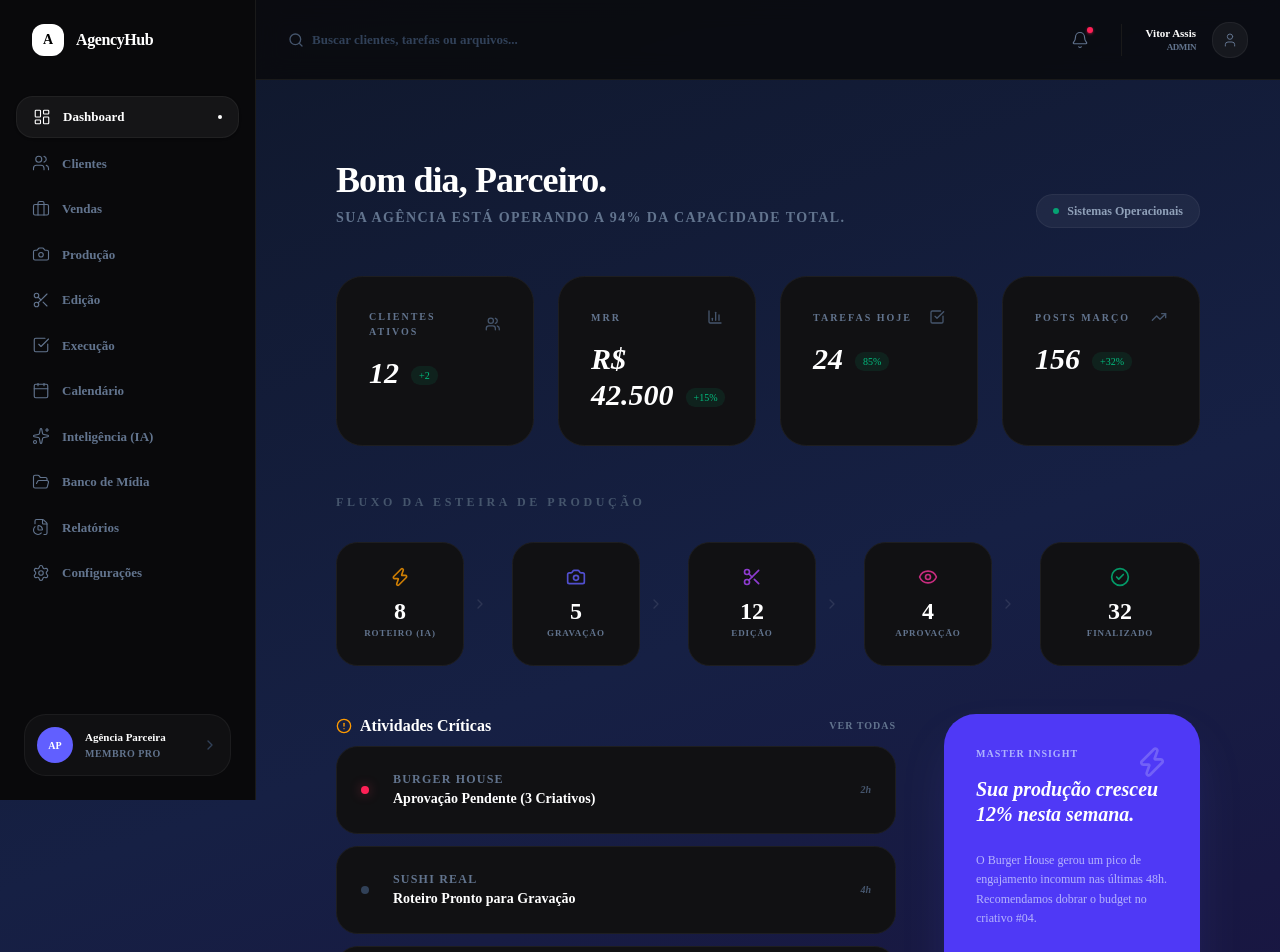
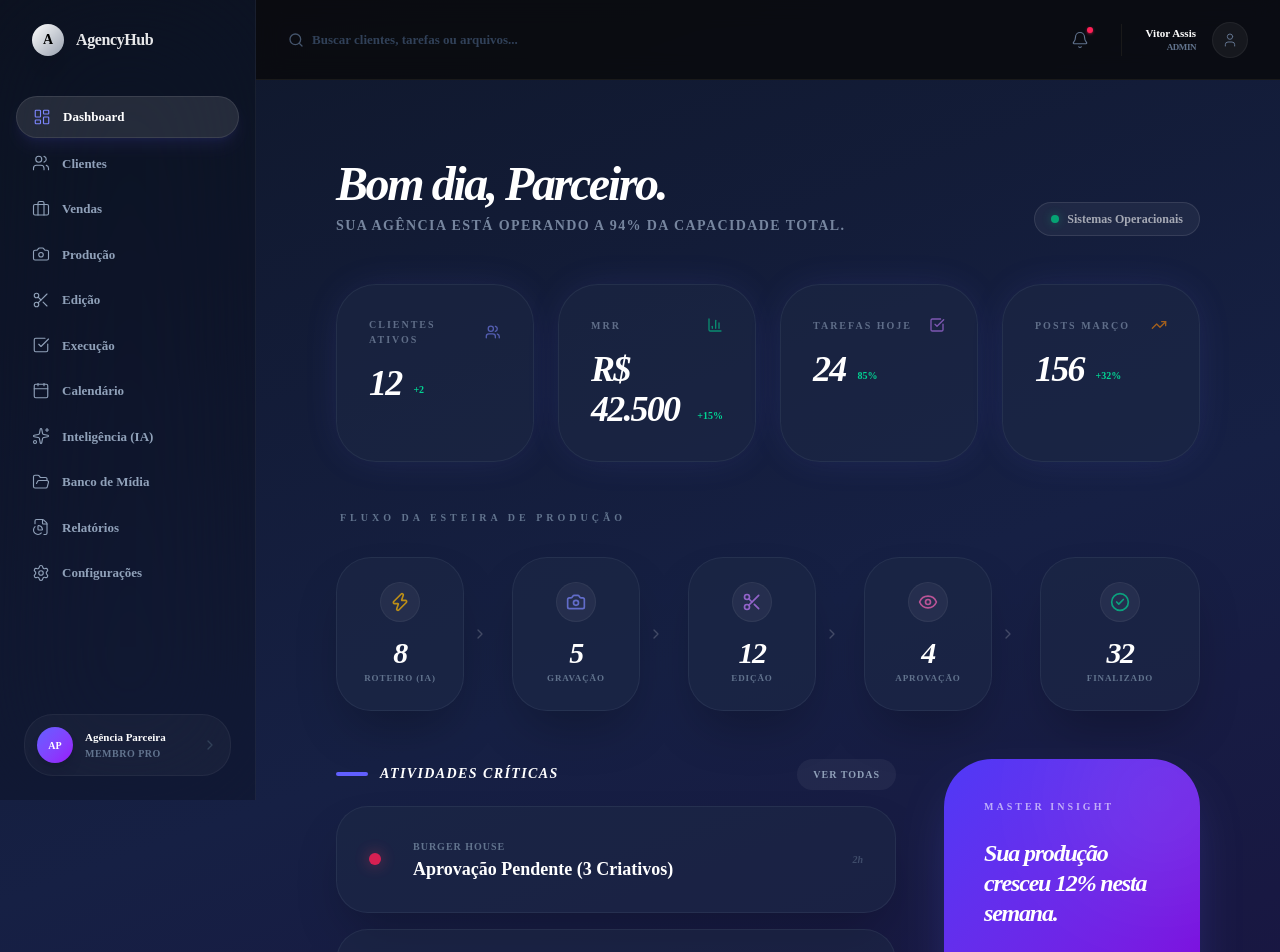
Before and after one commit to victordeassis6-creator/AGENCYHUB, a Next.js app: page / in a window 1280 px wide. Shown: the top 952 px of the page. Built offline with nearby package versions, Linux system fonts and the light colour scheme.

Commit message:
AgencyHub Visual Refinement v3.1: Luminous Dark Theme with Radial Gradients and High Transparency

```diff
--- a/app/globals.css
+++ b/app/globals.css
@@ -50,50 +50,56 @@
 
 @layer base {
   :root {
-    --background: 0 0% 3.9%;
-    --foreground: 0 0% 98%;
-    --card: 0 0% 3.9%;
-    --card-foreground: 0 0% 98%;
-    --popover: 0 0% 3.9%;
-    --popover-foreground: 0 0% 98%;
-    --primary: 0 0% 98%;
-    --primary-foreground: 0 0% 9%;
-    --secondary: 0 0% 14.9%;
-    --secondary-foreground: 0 0% 98%;
-    --muted: 0 0% 14.9%;
-    --muted-foreground: 0 0% 63.9%;
-    --accent: 0 0% 14.9%;
-    --accent-foreground: 0 0% 98%;
+    --background: 222 47% 4%;
+    --foreground: 210 40% 98%;
+    --card: 222 47% 4%;
+    --card-foreground: 210 40% 98%;
+    --popover: 222 47% 4%;
+    --popover-foreground: 210 40% 98%;
+    --primary: 210 40% 98%;
+    --primary-foreground: 222.2 47.4% 11.2%;
+    --secondary: 217.2 32.6% 17.5%;
+    --secondary-foreground: 210 40% 98%;
+    --muted: 217.2 32.6% 17.5%;
+    --muted-foreground: 215 20.2% 65.1%;
+    --accent: 217.2 32.6% 17.5%;
+    --accent-foreground: 210 40% 98%;
     --destructive: 0 62.8% 30.6%;
-    --destructive-foreground: 0 0% 98%;
-    --border: 0 0% 14.9%;
-    --input: 0 0% 14.9%;
-    --ring: 0 0% 83.1%;
-    --radius: 0.75rem;
+    --destructive-foreground: 210 40% 98%;
+    --border: 217.2 32.6% 17.5%;
+    --input: 217.2 32.6% 17.5%;
+    --ring: 212.7 26.8% 83.1%;
+    --radius: 1rem;
   }
 }
 
 @layer utilities {
   .glass {
-    @apply bg-white/[0.02] backdrop-blur-xl border border-white/[0.05] shadow-2xl;
+    @apply bg-white/[0.03] backdrop-blur-2xl border border-white/[0.06] shadow-2xl;
   }
 
   .glass-dark {
-    @apply bg-black/40 backdrop-blur-2xl border border-white/[0.03];
+    @apply bg-black/20 backdrop-blur-3xl border border-white/[0.03];
+  }
+
+  .glow-indigo {
+    @apply shadow-[0_0_40px_-10px_rgba(99,102,241,0.2)];
   }
 
   .btn-lift {
     @apply transition-all duration-300 hover:-translate-y-1 hover:shadow-xl hover:shadow-indigo-500/20 active:scale-95;
   }
-
-  .nav-active {
-    @apply bg-white/[0.03] text-indigo-400 border-white/[0.05] shadow-inner;
-  }
 }
 
 body {
-  background-color: #09090b;
-  color: #fafafa;
+  background-color: #020617;
+  background-image:
+    radial-gradient(at 0% 0%, rgba(99, 102, 241, 0.15) 0px, transparent 50%),
+    radial-gradient(at 100% 0%, rgba(139, 92, 246, 0.15) 0px, transparent 50%),
+    radial-gradient(at 100% 100%, rgba(236, 72, 153, 0.1) 0px, transparent 50%),
+    radial-gradient(at 0% 100%, rgba(59, 130, 246, 0.1) 0px, transparent 50%);
+  background-attachment: fixed;
+  color: #f8fafc;
   -webkit-font-smoothing: antialiased;
 }
 
--- a/app/page.tsx
+++ b/app/page.tsx
@@ -3,25 +3,25 @@
 import { Card, CardContent, CardHeader, CardTitle, CardDescription } from "@/components/ui/card"
 import {
   BarChart3, Users, CheckSquare,
-  ArrowUpRight, TrendingUp, Clock, AlertCircle,
+  ArrowUpRight, TrendingUp, AlertCircle,
   Camera, Scissors, Eye, CheckCircle2, ChevronRight,
-  Zap, Star, Play
+  Zap, Star
 } from "lucide-react"
 
 export default function Dashboard() {
   const stats = [
-    { label: "Clientes Ativos", value: "12", icon: Users, trend: "+2", color: "text-white" },
-    { label: "MRR", value: "R$ 42.500", icon: BarChart3, trend: "+15%", color: "text-white" },
-    { label: "Tarefas Hoje", value: "24", icon: CheckSquare, trend: "85%", color: "text-white" },
-    { label: "Posts Março", value: "156", icon: TrendingUp, trend: "+32%", color: "text-white" },
+    { label: "Clientes Ativos", value: "12", icon: Users, trend: "+2", color: "text-indigo-400" },
+    { label: "MRR", value: "R$ 42.500", icon: BarChart3, trend: "+15%", color: "text-emerald-400" },
+    { label: "Tarefas Hoje", value: "24", icon: CheckSquare, trend: "85%", color: "text-purple-400" },
+    { label: "Posts Março", value: "156", icon: TrendingUp, trend: "+32%", color: "text-orange-400" },
   ]
 
   const pipelineStages = [
-    { label: "Roteiro (IA)", count: 8, icon: Zap, color: "text-amber-500" },
-    { label: "Gravação", count: 5, icon: Camera, color: "text-indigo-500" },
-    { label: "Edição", count: 12, icon: Scissors, color: "text-purple-500" },
-    { label: "Aprovação", count: 4, icon: Eye, color: "text-pink-500" },
-    { label: "Finalizado", count: 32, icon: CheckCircle2, color: "text-emerald-500" },
+    { label: "Roteiro (IA)", count: 8, icon: Zap, color: "text-amber-400" },
+    { label: "Gravação", count: 5, icon: Camera, color: "text-indigo-400" },
+    { label: "Edição", count: 12, icon: Scissors, color: "text-purple-400" },
+    { label: "Aprovação", count: 4, icon: Eye, color: "text-pink-400" },
+    { label: "Finalizado", count: 32, icon: CheckCircle2, color: "text-emerald-400" },
   ]
 
   return (
@@ -29,44 +29,47 @@ export default function Dashboard() {
       {/* Welcome Header */}
       <div className="flex flex-col md:flex-row md:items-end justify-between gap-4">
         <div>
-          <h1 className="text-4xl font-black tracking-tight text-white mb-2">Bom dia, Parceiro.</h1>
-          <p className="text-slate-500 text-sm font-semibold uppercase tracking-widest">Sua agência está operando a 94% da capacidade total.</p>
+          <h1 className="text-5xl font-black tracking-tighter text-white mb-2 italic">Bom dia, Parceiro.</h1>
+          <p className="text-slate-400 text-sm font-semibold uppercase tracking-widest opacity-80">Sua agência está operando a 94% da capacidade total.</p>
         </div>
-        <div className="flex items-center gap-2 text-xs font-bold text-slate-400 bg-white/5 border border-white/5 px-4 py-2 rounded-xl">
-           <div className="h-1.5 w-1.5 rounded-full bg-emerald-500 animate-pulse" />
+        <div className="flex items-center gap-2 text-xs font-bold text-white/60 bg-white/5 border border-white/10 px-4 py-2 rounded-2xl backdrop-blur-md">
+           <div className="h-2 w-2 rounded-full bg-emerald-500 shadow-[0_0_10px_rgba(16,185,129,0.5)] animate-pulse" />
            Sistemas Operacionais
         </div>
       </div>
 
-      {/* Stats Grid */}
+      {/* Stats Grid - High Transparency v3.1 */}
       <div className="grid gap-6 md:grid-cols-4">
         {stats.map((stat, i) => (
-          <div key={i} className="group relative overflow-hidden p-8 rounded-3xl bg-[#111113] border border-[#1e1e20] hover:border-slate-700 transition-all duration-300">
+          <div key={i} className="group relative overflow-hidden p-8 rounded-[2.5rem] glass hover:bg-white/[0.05] transition-all duration-500 glow-indigo">
              <div className="flex items-center justify-between mb-4">
-                <span className="text-[10px] font-black uppercase tracking-[0.2em] text-slate-500">{stat.label}</span>
-                <stat.icon className="h-4 w-4 text-slate-600 group-hover:text-white transition-colors" />
+                <span className="text-[10px] font-black uppercase tracking-[0.2em] text-slate-400 opacity-60">{stat.label}</span>
+                <stat.icon className={`h-4 w-4 ${stat.color} opacity-60 group-hover:opacity-100 transition-opacity`} />
              </div>
              <div className="flex items-end gap-3">
-                <h3 className="text-3xl font-black text-white italic">{stat.value}</h3>
-                <span className="text-[10px] bg-emerald-500/10 text-emerald-500 px-2 py-0.5 rounded-md mb-1.5">{stat.trend}</span>
+                <h3 className="text-4xl font-black text-white italic tracking-tighter">{stat.value}</h3>
+                <span className="text-[10px] font-bold text-emerald-400 mb-1.5">{stat.trend}</span>
              </div>
+             <div className={`absolute bottom-0 left-0 h-1 w-full bg-gradient-to-r from-transparent via-white/10 to-transparent opacity-0 group-hover:opacity-100 transition-opacity`} />
           </div>
         ))}
       </div>
 
-      {/* 🔄 ESTEIRA FLOW (Simplified 3.0) */}
+      {/* 🔄 ESTEIRA FLOW - Luminous v3.1 */}
       <div className="space-y-6">
-        <h2 className="text-xs font-black uppercase tracking-[0.3em] text-slate-600 mb-8">Fluxo da Esteira de Produção</h2>
+        <h2 className="text-[10px] font-black uppercase tracking-[0.4em] text-slate-500 mb-8 ml-1">Fluxo da Esteira de Produção</h2>
         <div className="flex flex-wrap md:flex-nowrap gap-4 items-center">
            {pipelineStages.map((stage, i) => (
              <div key={i} className="flex-1 flex items-center group">
-                <div className="flex-1 bg-[#111113] border border-[#1e1e20] rounded-2xl p-6 text-center hover:bg-white/[0.02] transition-all cursor-pointer">
-                   <stage.icon className={`h-5 w-5 mx-auto mb-3 ${stage.color} opacity-80 group-hover:opacity-100`} />
-                   <div className="text-2xl font-black text-white leading-none mb-1">{stage.count}</div>
+                <div className="flex-1 glass rounded-3xl p-6 text-center hover:bg-white/[0.06] transition-all cursor-pointer group-hover:scale-[1.02] duration-300">
+                   <div className="h-10 w-10 mx-auto mb-4 rounded-2xl bg-white/5 flex items-center justify-center border border-white/5 group-hover:border-white/10 transition-all">
+                      <stage.icon className={`h-5 w-5 ${stage.color} opacity-70 group-hover:opacity-100`} />
+                   </div>
+                   <div className="text-3xl font-black text-white leading-none mb-1 tracking-tighter italic">{stage.count}</div>
                    <div className="text-[9px] font-bold uppercase tracking-widest text-slate-500">{stage.label}</div>
                 </div>
                 {i < pipelineStages.length - 1 && (
-                   <div className="hidden md:flex flex-col items-center px-2 opacity-10">
+                   <div className="hidden md:flex flex-col items-center px-2 opacity-20">
                       <ChevronRight className="w-4 h-4 text-white" />
                    </div>
                 )}
@@ -78,57 +81,53 @@ export default function Dashboard() {
       {/* Main Grid: Critical & Insights */}
       <div className="grid gap-12 lg:grid-cols-12 items-start">
         <div className="lg:col-span-8 space-y-6">
-           <div className="flex items-center justify-between mb-2">
-              <h3 className="text-base font-bold text-white flex items-center gap-2">
-                 <AlertCircle className="w-4 h-4 text-amber-500" /> Atividades Críticas
+           <div className="flex items-center justify-between mb-4">
+              <h3 className="text-sm font-black uppercase tracking-widest text-white flex items-center gap-3 italic">
+                 <div className="h-1 w-8 bg-indigo-500 rounded-full" /> Atividades Críticas
               </h3>
-              <button className="text-[10px] font-bold text-slate-500 hover:text-white transition-colors uppercase tracking-widest">Ver Todas</button>
+              <button className="text-[10px] font-bold text-slate-400 hover:text-white transition-colors uppercase tracking-widest bg-white/5 px-4 py-2 rounded-xl">Ver Todas</button>
            </div>
 
-           <div className="space-y-3">
+           <div className="space-y-4">
              {[
                { client: "Burger House", task: "Aprovação Pendente (3 Criativos)", time: "2h", urgent: true },
                { client: "Sushi Real", task: "Roteiro Pronto para Gravação", time: "4h", urgent: false },
-               { client: "Clínica Odonto", task: "Entrega de Relatório Mensal", time: "Hoje", urgent: false },
              ].map((activity, i) => (
-               <div key={i} className="flex items-center justify-between p-6 rounded-2xl bg-[#111113] border border-[#1e1e20] hover:bg-white/[0.02] transition-colors cursor-pointer group">
-                  <div className="flex items-center gap-6">
-                     <div className={`h-2 w-2 rounded-full ${activity.urgent ? "bg-rose-500 shadow-[0_0_12px_rgba(244,63,94,0.4)]" : "bg-slate-700"}`} />
+               <div key={i} className="flex items-center justify-between p-8 rounded-[2rem] glass hover:bg-white/[0.05] transition-all cursor-pointer group">
+                  <div className="flex items-center gap-8">
+                     <div className={`h-3 w-3 rounded-full ${activity.urgent ? "bg-rose-500 shadow-[0_0_15px_rgba(244,63,94,0.6)] animate-pulse" : "bg-slate-700"}`} />
                      <div>
-                        <p className="text-xs font-black text-slate-500 uppercase tracking-widest mb-0.5">{activity.client}</p>
-                        <p className="text-sm font-bold text-white group-hover:text-indigo-400 transition-colors">{activity.task}</p>
+                        <p className="text-[10px] font-black text-slate-500 uppercase tracking-widest mb-1">{activity.client}</p>
+                        <p className="text-lg font-bold text-white group-hover:text-indigo-300 transition-colors leading-tight">{activity.task}</p>
                      </div>
                   </div>
-                  <span className="text-[10px] font-black text-slate-600 italic">{activity.time}</span>
+                  <span className="text-[10px] font-black text-slate-500 italic opacity-50 group-hover:opacity-100">{activity.time}</span>
                </div>
              ))}
            </div>
         </div>
 
         <div className="lg:col-span-4 space-y-8">
-           <div className="p-8 rounded-[2rem] bg-indigo-600 text-white relative overflow-hidden group shadow-2xl shadow-indigo-500/20">
-              <div className="absolute top-0 right-0 p-8">
-                 <Zap className="w-8 h-8 opacity-20 group-hover:scale-110 transition-transform" />
-              </div>
-              <p className="text-[10px] font-black uppercase tracking-widest text-indigo-200 mb-4 opacity-80">Master Insight</p>
-              <h4 className="text-xl font-bold italic leading-tight mb-6">Sua produção cresceu 12% nesta semana.</h4>
-              <p className="text-xs text-indigo-100/70 font-medium leading-relaxed mb-6">
-                 O Burger House gerou um pico de engajamento incomum nas últimas 48h. Recomendamos dobrar o budget no criativo #04.
-              </p>
-              <button className="w-full py-3 bg-white text-indigo-600 rounded-xl font-black text-xs uppercase tracking-widest hover:bg-indigo-50 transition-colors">Agir Agora</button>
+           <div className="p-10 rounded-[3rem] bg-gradient-to-br from-indigo-600 to-purple-700 text-white relative overflow-hidden group shadow-2xl shadow-indigo-500/30">
+              <div className="absolute -top-10 -right-10 w-40 h-40 bg-white/10 rounded-full blur-3xl group-hover:scale-125 transition-transform duration-700" />
+              <p className="text-[10px] font-black uppercase tracking-[0.3em] text-white/60 mb-6">Master Insight</p>
+              <h4 className="text-2xl font-black italic leading-tight mb-8 tracking-tighter">Sua produção cresceu 12% nesta semana.</h4>
+              <button className="w-full py-4 bg-white text-indigo-700 rounded-2xl font-black text-xs uppercase tracking-widest hover:scale-[0.98] transition-all shadow-xl">Analisar Estratégia</button>
            </div>
 
-           <div className="p-8 rounded-3xl bg-[#111113] border border-[#1e1e20]">
-              <h4 className="text-[10px] font-black text-slate-500 uppercase tracking-widest mb-6">Performance Média</h4>
+           <div className="p-8 rounded-[2.5rem] glass space-y-8">
+              <h4 className="text-[10px] font-black text-slate-500 uppercase tracking-widest mb-2 flex items-center gap-2">
+                 <Star className="w-3.5 h-3.5 text-amber-500" /> Performance Média
+              </h4>
               <div className="space-y-6">
                  {[
                    { label: "Taxa de Entrega", val: "94%", color: "bg-emerald-500" },
-                   { label: "Crescimento IG", val: "72%", color: "bg-indigo-500" },
+                   { label: "Crescimento IG", val: "72%", color: "bg-indigo-400" },
                  ].map((bar, i) => (
-                   <div key={i} className="space-y-2">
-                      <div className="flex justify-between text-[10px] font-bold text-slate-400"><span>{bar.label}</span> <span>{bar.val}</span></div>
-                      <div className="h-1 w-full bg-white/5 rounded-full overflow-hidden">
-                         <div className={`h-full ${bar.color} w-[${bar.val}]`} style={{ width: bar.val }} />
+                   <div key={i} className="space-y-3">
+                      <div className="flex justify-between text-[11px] font-bold text-slate-300"><span>{bar.label}</span> <span className="text-white">{bar.val}</span></div>
+                      <div className="h-1.5 w-full bg-white/5 rounded-full overflow-hidden">
+                         <div className={`h-full ${bar.color} w-[${bar.val}] shadow-[0_0_10px_rgba(99,102,241,0.3)]`} style={{ width: bar.val }} />
                       </div>
                    </div>
                  ))}
--- a/components/layout/sidebar.tsx
+++ b/components/layout/sidebar.tsx
@@ -4,7 +4,7 @@ import Link from "next/link"
 import { usePathname } from "next/navigation"
 import {
   Users, Calendar, LayoutDashboard,
-  Settings, CheckSquare, Sparkles, UserCircle,
+  Settings, CheckSquare, Sparkles,
   Briefcase, FolderOpen, FilePieChart,
   Scissors, Camera, ChevronRight
 } from "lucide-react"
@@ -27,12 +27,12 @@ export function Sidebar() {
   const pathname = usePathname()
 
   return (
-    <aside className="fixed inset-y-0 left-0 z-10 w-64 flex-col hidden sm:flex bg-[#09090b] border-r border-[#1a1a1a]">
+    <aside className="fixed inset-y-0 left-0 z-10 w-64 flex-col hidden sm:flex bg-black/20 backdrop-blur-3xl border-r border-white/5">
       {/* Logo */}
       <div className="flex h-20 items-center px-8">
         <Link href="/" className="flex items-center gap-3">
-          <div className="h-8 w-8 rounded-lg bg-white flex items-center justify-center text-black font-black text-sm">A</div>
-          <span className="font-bold text-base tracking-tight text-white">AgencyHub</span>
+          <div className="h-8 w-8 rounded-lg bg-gradient-to-br from-white to-gray-400 flex items-center justify-center text-black font-black text-sm shadow-xl">A</div>
+          <span className="font-bold text-base tracking-tight text-white/90">AgencyHub</span>
         </Link>
       </div>
 
@@ -44,17 +44,14 @@ export function Sidebar() {
             <Link
               key={item.href}
               href={item.href}
-              className={`flex items-center gap-3 rounded-xl px-4 py-2.5 text-[13px] font-semibold transition-all duration-200 ${
+              className={`flex items-center gap-3 rounded-xl px-4 py-2.5 text-[13px] font-semibold transition-all duration-300 ${
                 isActive
-                  ? "bg-white/5 text-white shadow-sm border border-white/5"
-                  : "text-slate-500 hover:text-slate-200 hover:bg-white/[0.02]"
+                  ? "bg-white/10 text-white shadow-lg shadow-indigo-500/10 border border-white/10"
+                  : "text-slate-400 hover:text-white hover:bg-white/5"
               }`}
             >
-              <item.icon className="h-[18px] w-[18px] stroke-[1.5px]" />
+              <item.icon className={`h-[18px] w-[18px] stroke-[1.5px] ${isActive ? 'text-indigo-400' : ''}`} />
               <span>{item.name}</span>
-              {isActive && (
-                <div className="ml-auto h-1 w-1 rounded-full bg-white" />
-              )}
             </Link>
           )
         })}
@@ -62,8 +59,8 @@ export function Sidebar() {
 
       {/* Bottom User */}
       <div className="p-6">
-        <div className="flex items-center gap-3 rounded-2xl bg-white/[0.03] border border-white/[0.05] p-3 hover:bg-white/[0.05] cursor-pointer transition-colors group">
-          <div className="h-9 w-9 rounded-full bg-indigo-500 flex items-center justify-center text-[10px] font-black text-white">AP</div>
+        <div className="flex items-center gap-3 rounded-2xl bg-white/[0.03] border border-white/[0.05] p-3 hover:bg-white/[0.08] cursor-pointer transition-all group">
+          <div className="h-9 w-9 rounded-full bg-gradient-to-br from-indigo-500 to-purple-600 flex items-center justify-center text-[10px] font-black text-white shadow-lg">AP</div>
           <div className="flex-1 min-w-0">
             <p className="text-[11px] font-bold text-white truncate">Agência Parceira</p>
             <p className="text-[10px] text-slate-500 font-bold uppercase tracking-wider">Membro Pro</p>
```
